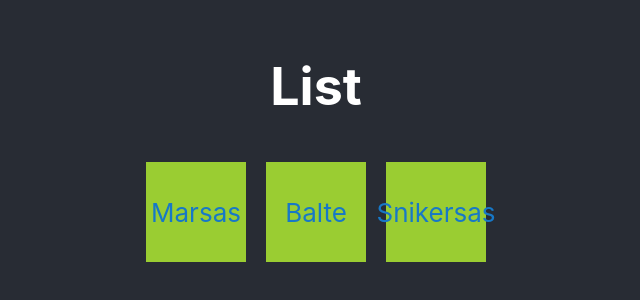
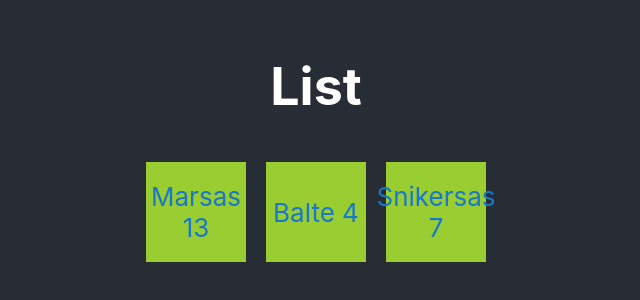
Before and after one commit to simonasablinaite/react-practice, a React (Create React App) app in the folder react-practice/: page / in a window 1280 px wide. Shown: the part 254-554 px from the top of the page, without its empty margins (324-964 px from the left). Built offline with nearby package versions, Linux system fonts and the light colour scheme.

Commit message:
Transfer of multiple props

```diff
--- a/react-practice/src/App.jsx
+++ b/react-practice/src/App.jsx
@@ -21,9 +21,9 @@
                }
             </ul> */}
             <div className="container">
-               <Cat catName='Marsas' />
-               <Cat catName='Balte' />
-               <Cat catName='Snikersas' />
+               <Cat catName='Marsas' weight='13' />
+               <Cat catName='Balte' weight='4' />
+               <Cat catName='Snikersas' weight='7' />
             </div>
 
          </header>
--- a/react-practice/src/Components/004/Cata.jsx
+++ b/react-practice/src/Components/004/Cata.jsx
@@ -1,6 +1,6 @@
-function Cat({ catName }) {
+function Cat({ catName, weight }) {
    return (
-      <div>{catName}</div>
+      <div>{catName} {weight}</div>
    )
 }
 
```
